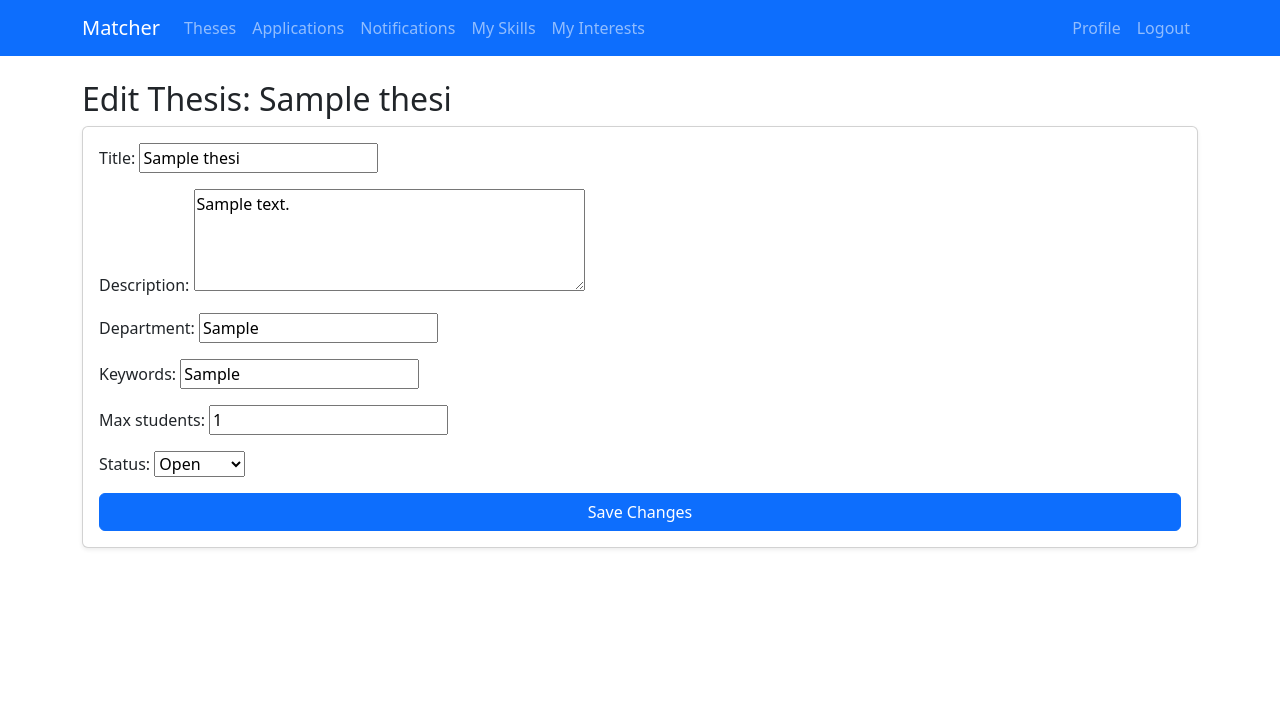
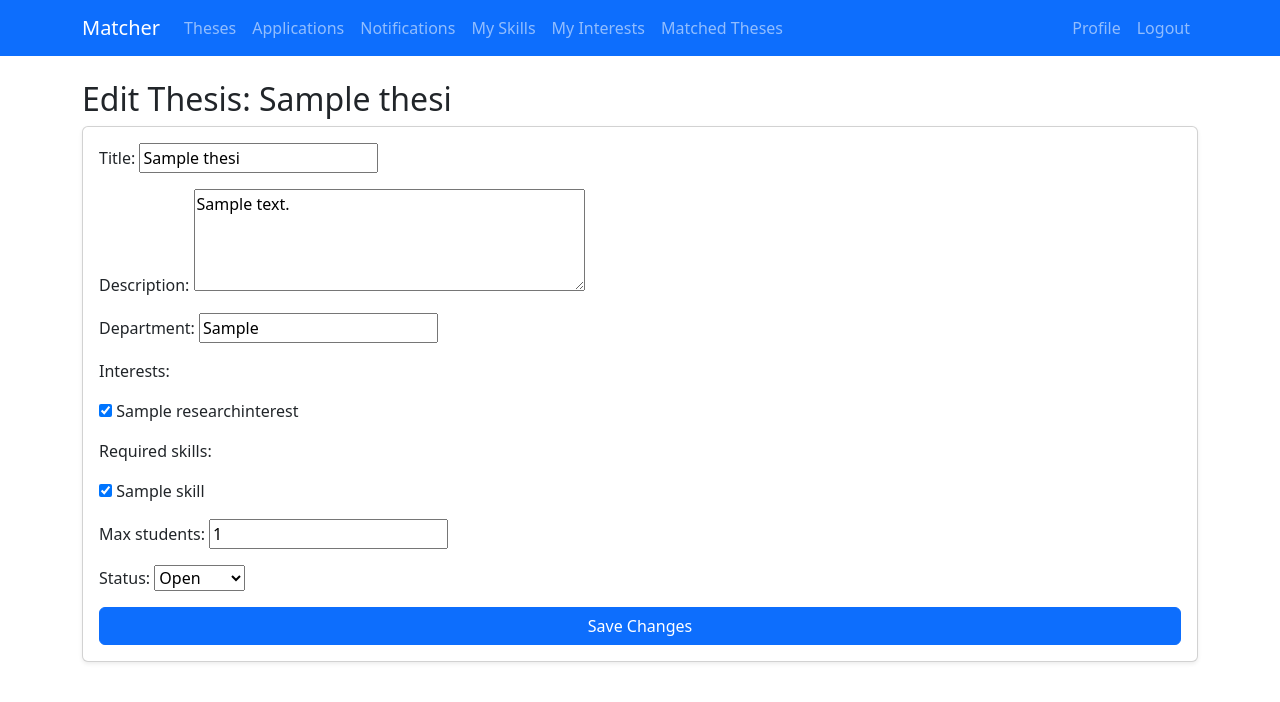
Before and after one commit to BlackMate12/studentTeacherMatching, a Django app: page /supervisor/theses/1/edit/ in a window 1280 px wide. Shown: the top 702 px of the page. Run offline with Django 5.2, Linux system fonts and the light colour scheme; a user stored in the database is signed in; tables that the repository leaves empty hold one stand-in row (values such as "Sample post").

Commit message:
Add application & acceptance limits, thesis matches

```diff
--- a/matcher/core/forms.py
+++ b/matcher/core/forms.py
@@ -16,10 +16,12 @@ class UserUpdateForm(forms.ModelForm):
 class ThesisForm(forms.ModelForm):
     class Meta:
         model = Thesis
-        fields = ["title", "description", "department", "keywords", "max_students", "status"]
+        fields = ["title", "description", "department", "interests", "required_skills", "max_students", "status"]
         widgets = {
             "description": forms.Textarea(attrs={"rows": 4}),
             "status": forms.Select(),
+            "required_skills": forms.CheckboxSelectMultiple(),
+            "interests": forms.CheckboxSelectMultiple(),
         }
 
 class ApplicationForm(forms.ModelForm):
--- a/matcher/core/urls.py
+++ b/matcher/core/urls.py
@@ -28,6 +28,8 @@ urlpatterns = [
     path("student/interests/", views.my_interests, name="my-interests"),
     path("student/interests/<int:pk>/delete/", views.delete_interest, name="delete-interest"),
     path("student/theses/<int:pk>/apply/", views.apply_to_thesis, name="apply-to-thesis"),
+    path("student/matched-theses/", views.matched_theses, name="matched-theses"),
+
 
     # supervisor actions
     path("supervisor/theses/", views.my_theses, name="my-theses"),
--- a/matcher/core/views.py
+++ b/matcher/core/views.py
@@ -33,6 +33,8 @@ from rest_framework.permissions import BasePermission, SAFE_METHODS
 
 from django.contrib import messages
 from django.urls import reverse
+
+from django.db.models import Count, Q, OuterRef, Subquery
 
 class IsCoordinatorOrReadOnly(BasePermission):
     #Only supervisors can create/update/delete theses.
@@ -269,14 +271,27 @@ def dashboard(request):
 # THESIS LIST (human-readable)
 @login_required
 def theses_list(request):
-    # students see open theses; supervisors see their own (or all if staff)
     if request.user.role == "student":
-        theses = Thesis.objects.filter(status=Thesis.Status.OPEN)
+        # Annotate supervisors with total accepted applications
+        supervisors_with_counts = (
+            Application.objects
+            .filter(thesis__supervisor=OuterRef("supervisor"), status=Application.Status.ACCEPTED)
+            .values("thesis__supervisor")
+            .annotate(total=Count("id"))
+            .values("total")
+        )
+
+        theses = (
+            Thesis.objects.filter(status=Thesis.Status.OPEN)
+            .annotate(supervisor_accepted_count=Subquery(supervisors_with_counts[:1]))
+            .filter(Q(supervisor_accepted_count__lt=7) | Q(supervisor_accepted_count__isnull=True))
+        )
+
     elif request.user.role == "supervisor":
-        theses = Thesis.objects.filter(supervisor=request.user)
-    else:
         theses = Thesis.objects.all()
+
     return render(request, "theses.html", {"theses": theses})
+
 
 # THESIS DETAIL + APPLY (student can apply from here)
 @login_required
@@ -311,6 +326,8 @@ def thesis_detail(request, pk):
 # STUDENT: My Applications
 @login_required
 def my_applications(request):
+    if request.user.role != "student":
+        return redirect("dashboard")
     apps = Application.objects.filter(student=request.user).order_by("-application_date")
     return render(request, "my_applications.html", {"applications": apps})
 
@@ -327,24 +344,43 @@ def supervisor_applications(request):
 @login_required
 def update_application_status(request, pk):
     app = get_object_or_404(Application, pk=pk, thesis__supervisor=request.user)
+
     if request.method == "POST":
         action = request.POST.get("action")
+
         if action == "accept":
-            # check capacity
-            if not app.thesis.has_capacity:
+            # count accepted applications for this supervisor across ALL their theses
+            accepted_count = Application.objects.filter(
+                thesis__supervisor=request.user,
+                status=Application.Status.ACCEPTED,
+            ).count()
+
+            if accepted_count >= 7:
+                messages.error(request, "You cannot accept more than 7 students across all your theses.")
+            elif not app.thesis.has_capacity:
                 messages.error(request, "Thesis has no capacity.")
             else:
                 app.status = Application.Status.ACCEPTED
                 app.save()
-                Notification.objects.create(recipient=app.student, message=f"Your application for '{app.thesis.title}' was accepted.")
+                Notification.objects.create(
+                    recipient=app.student,
+                    message=f"Your application for '{app.thesis.title}' was accepted."
+                )
                 messages.success(request, "Application accepted.")
+
         elif action == "reject":
             app.status = Application.Status.REJECTED
             app.save()
-            Notification.objects.create(recipient=app.student, message=f"Your application for '{app.thesis.title}' was rejected.")
+            Notification.objects.create(
+                recipient=app.student,
+                message=f"Your application for '{app.thesis.title}' was rejected."
+            )
             messages.success(request, "Application rejected.")
+
         return redirect("supervisor-applications")
+
     return render(request, "supervisor_applications.html", {"application": app})
+
 
 # SUPERVISOR: My Theses (list + create)
 @login_required
@@ -451,16 +487,20 @@ def apply_to_thesis(request, pk):
         messages.error(request, "Only students can apply to theses.")
         return redirect("theses")
 
+    if Application.objects.filter(student=request.user, status="pending").exists():
+        messages.warning(request, "You already have a pending application. Withdraw it before applying again.")
+        return redirect("theses")
+
     if request.method == "POST":
         # prevent duplicate application
         if Application.objects.filter(student=request.user, thesis=thesis).exists():
             messages.warning(request, "You already applied for this thesis.")
         else:
-            motivation = request.POST.get("motivation", "").strip()
+            motivation_letter = request.POST.get("motivation", "").strip()
             Application.objects.create(
                 student=request.user,
                 thesis=thesis,
-                motivation=motivation,
+                motivation_letter=motivation_letter,
                 status="pending"
             )
             messages.success(request, "Application submitted successfully.")
@@ -498,3 +538,33 @@ def withdraw_application(request, pk):
         app.save()
         messages.info(request, "Application withdrawn.")
     return redirect("my-applications")
+
+@login_required
+def matched_theses(request):
+    if request.user.role != "student":
+        messages.error(request, "Only students can view matched theses.")
+        return redirect("dashboard")
+
+    # Collect the student's skills and interests (just the IDs)
+    student_skill_ids = StudentSkill.objects.filter(student=request.user).values_list("skill_id", flat=True)
+    student_interest_ids = StudentInterest.objects.filter(student=request.user).values_list("interest_id", flat=True)
+
+    # Match theses by overlapping required_skills or interests
+    theses = (
+        Thesis.objects.filter(status=Thesis.Status.OPEN)
+        .annotate(
+            shared_skills=Count(
+                "required_skills",
+                filter=Q(required_skills__in=student_skill_ids),
+                distinct=True,
+            ),
+            shared_interests=Count(
+                "interests",
+                filter=Q(interests__in=student_interest_ids),
+                distinct=True,
+            ),
+        )
+        .filter(Q(shared_skills__gte=2) | Q(shared_interests__gte=2))
+    )
+
+    return render(request, "matched_theses.html", {"theses": theses})
--- a/matcher/templates/base.html
+++ b/matcher/templates/base.html
@@ -22,6 +22,7 @@
           {% if user.role == "student" %}
             <li class="nav-item"><a class="nav-link" href="{% url 'my-skills' %}">My Skills</a></li>
             <li class="nav-item"><a class="nav-link" href="{% url 'my-interests' %}">My Interests</a></li>
+              <li class="nav-item"><a class="nav-link" href="{% url 'matched-theses' %}">Matched Theses</a></li>
           {% elif user.role == "supervisor" %}
             <li class="nav-item"><a class="nav-link" href="{% url 'my-theses' %}">My Theses</a></li>
             <li class="nav-item"><a class="nav-link" href="{% url 'supervisor-applications' %}">Incoming Apps</a></li>
```
Also changed, not shown: matcher/templates/matched_theses.html (added, +29 -0 lines).
